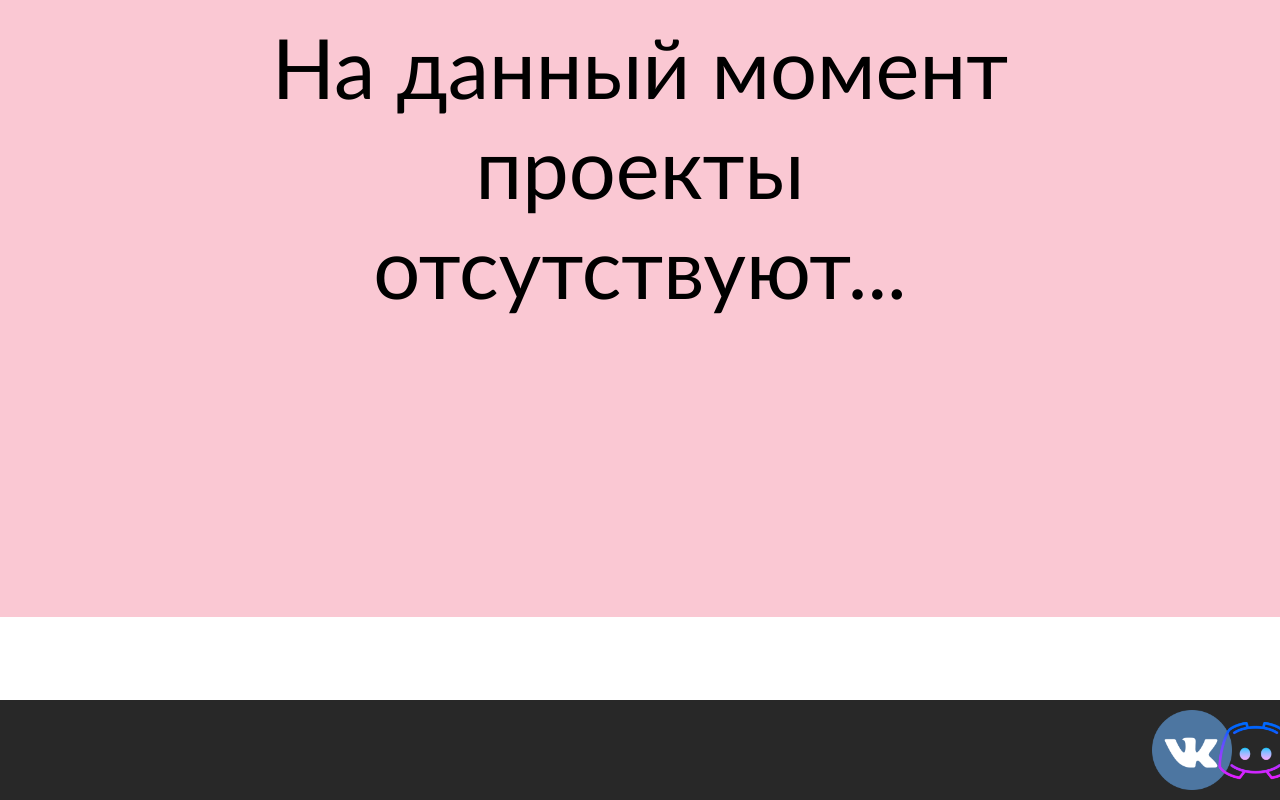
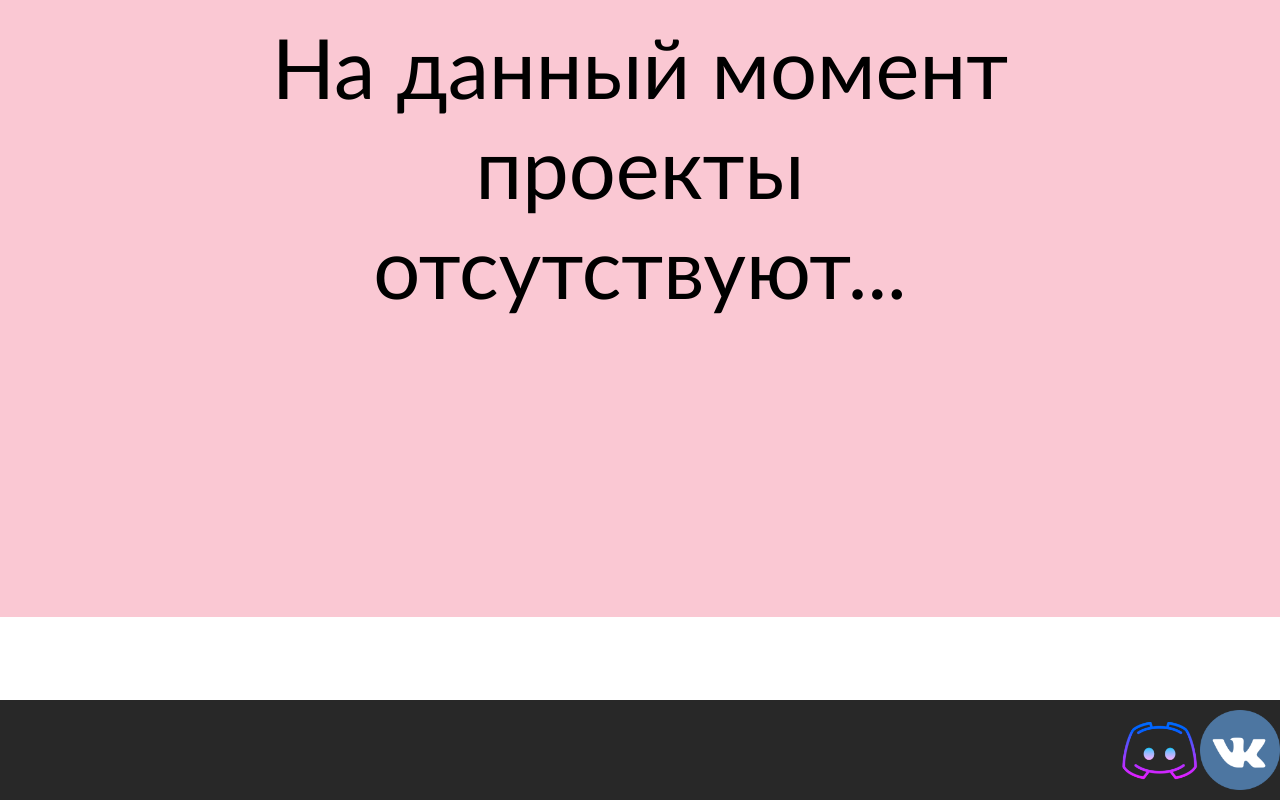
Before and after one commit to zorinport/zorinport.github.io, a plain HTML site: page index.html in a window 1280 px wide. Shown: the part 3102-3902 px from the top of the page. Drawn offline with Linux system fonts and the light colour scheme.

Commit message:
Update styles.css

```diff
--- a/styles.css
+++ b/styles.css
@@ -81,14 +81,12 @@ span {
 #vk {
 	height: 80px;
 	width: 80px;
-	position: absolute;
-	margin-left: 90%;
+	float: right;
 }
 #disc {
 	height: 80px;
 	width: 80px;
-	position: absolute;
-	margin-left: 95%;
+	float: right;
 }
 .footer img {
 	margin-top: 10px;
```
